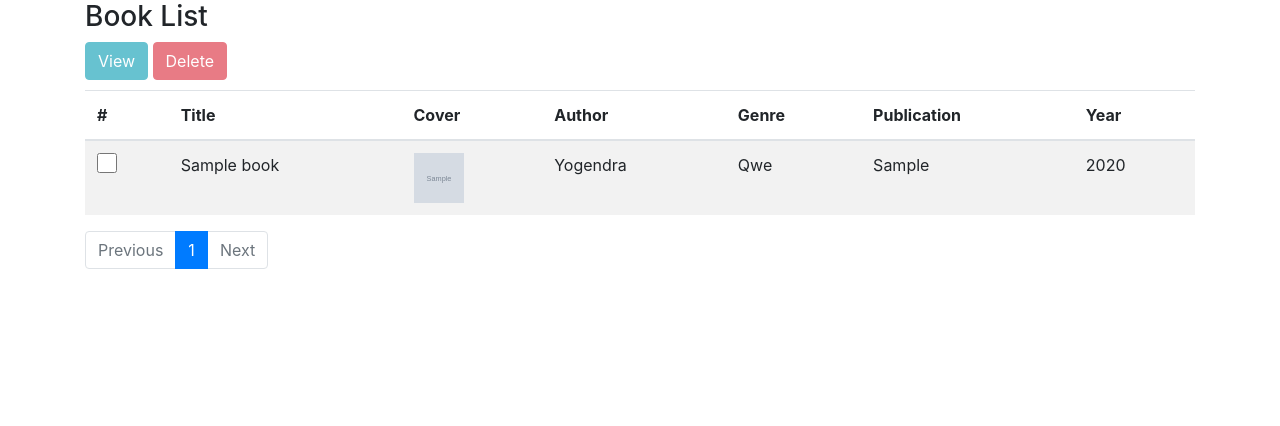
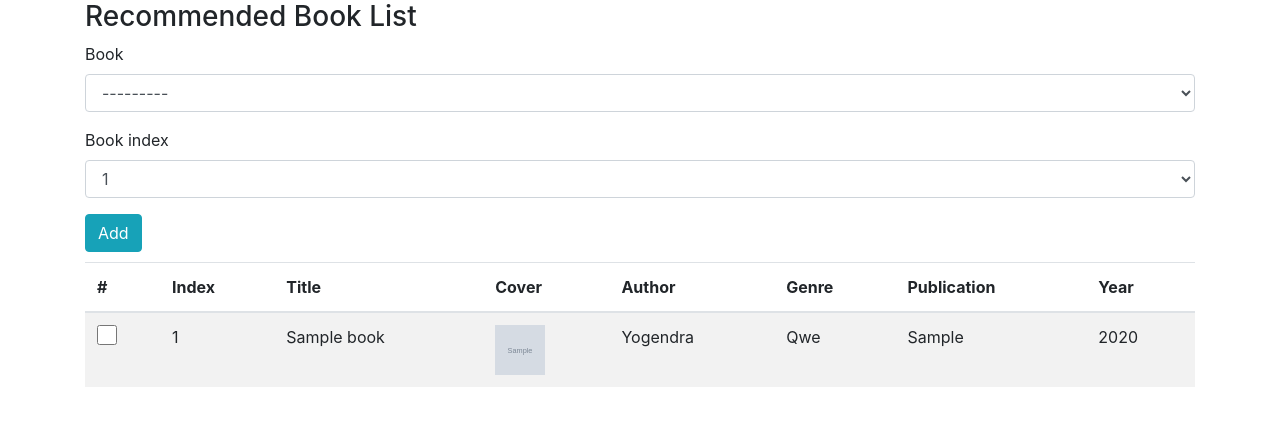
Before and after one commit to yogenns/libraryMgmtProject, a Django app: page /recommended_books/ in a window 1280 px wide. Shown: the part 56-482 px from the top of the page. Run offline with Django 3.2, Linux system fonts and the light colour scheme; a user stored in the database is signed in; data comes from the database, SQL or seed files in the repository; tables that the repository leaves empty hold one stand-in row (values such as "Sample post"); grey boxes marked "Sample" are stand-in pictures; some libraries are stand-ins or nearby versions.

Commit message:
Task 15 - Add Model for Recommended Books

```diff
--- a/yogenLibrary/library_app/forms.py
+++ b/yogenLibrary/library_app/forms.py
@@ -1,7 +1,7 @@
 from django.contrib.auth import get_user_model
 from django.contrib.auth.forms import UserCreationForm
 from django import forms
-from .models import Genre, Author
+from .models import Genre, Author, RecommendedBook, Book
 
 
 class CreateUserForm(UserCreationForm):
@@ -27,6 +27,8 @@
 
 
 class CreateAuthorForm(forms.ModelForm):
+    genre = forms.ModelChoiceField(queryset=Genre.objects.all())
+
     class Meta:
         model = Author
         fields = ('name',)
@@ -52,3 +54,24 @@
     uploader = forms.CharField(max_length=1024)
     publication = forms.CharField(max_length=1024)
     year = forms.IntegerField()
+
+
+class CreateRecommendedBookForm(forms.ModelForm):
+
+    class Meta:
+        model = RecommendedBook
+        fields = ('book', 'book_index')
+
+        CHOICES = (
+            ('1', '1'), ('2', '2'), ('3', '3'), ('4', '4'),
+            ('5', '5'), ('6', '6'), ('7', '7'), ('8', '8'),
+
+        )
+        widgets = {
+            'book_index': forms.Select(choices=CHOICES),
+        }
+
+    def get_initial(self):
+        initial = super().get_initial()
+        initial['book_index'] = [1, 2, 3, 4, 5, 6, 7, 8]
+        return initial
--- a/yogenLibrary/library_app/models.py
+++ b/yogenLibrary/library_app/models.py
@@ -31,3 +31,8 @@
 
     def __str__(self):
         return self.title
+
+
+class RecommendedBook(models.Model):
+    book_index = models.IntegerField()
+    book = models.ForeignKey(Book, on_delete=models.CASCADE)
--- /dev/null
+++ b/yogenLibrary/library_app/templates/library_app/recommendedbook_list.html
@@ -0,0 +1,53 @@
+{% extends "base.html" %}
+{% load bootstrap4 %}
+{% block body_block %}
+
+<div class="container">
+    <h3>Recommended Book List</h3>
+    <div class="toolbar">
+
+        <form id="form-btn" action="/recommended_books/add/" method="POST">
+            {% csrf_token %}
+            {% bootstrap_form form %}
+
+            <button id="view" class="btn btn-info" onclick="add()">Add</button>
+        </form>
+    </div>
+    <table id="table" class="table table-striped">
+        <thead>
+            <tr>
+                <th scope="col" data-checkbox="true">#</th>
+                <th scope="col">Index</th>
+                <th scope="col">Title</th>
+                <th scope="col">Cover</th>
+                <th scope="col">Author</th>
+                <th scope="col">Genre</th>
+                <th scope="col">Publication</th>
+                <th scope="col">Year</th>
+            </tr>
+        </thead>
+        <tbody>
+            {% for recommendedbook in recommendedbook_list %}
+            <tr id="{{recommendedbook.pk}}">
+                <th scope="row">
+                    <input type="checkbox" class="largerCheckbox" id="{{recommendedbook.pk}}"
+                        onchange="setSelection(this)">
+                </th>
+                <td>{{recommendedbook.book_index}}</td>
+                <td>{{recommendedbook.book.title}}</td>
+                <td><img class="coverImgSmall" src="/media/{{recommendedbook.book.book_cover}}"></td>
+                <td>{{recommendedbook.book.author}}</td>
+                <td>{{recommendedbook.book.genre}}</td>
+                <td>{{recommendedbook.book.publication}}</td>
+                <td>{{recommendedbook.book.year}}</td>
+            </tr>
+            {% empty %}
+            <tr>
+                <td colspan="8">Recommendation List is Empty</td>
+            </tr>
+            {% endfor %}
+        </tbody>
+    </table>
+</div>
+
+{% endblock %}
--- a/yogenLibrary/library_app/urls.py
+++ b/yogenLibrary/library_app/urls.py
@@ -14,6 +14,9 @@
     url('author/', views.CreateAuthorView.as_view(), name='author'),
     url('upload_book/',  views.ContactWizard.as_view(
         [forms.UploadBookForm1, forms.SelectAuthorForm2]), name='upload_book'),
-    url('books/', views.BookListView.as_view(), name='books'),
-    url('view/book/(?P<pk>\d+)/', views.BookDetailView.as_view(), name='book_detail'),
+    url('^books/', views.BookListView.as_view(), name='books'),
+    url('^view/book/(?P<pk>\d+)/',
+        views.BookDetailView.as_view(), name='book_detail'),
+    url('^recommended_books/', views.CreateRecommendedBookListView.as_view(),
+        name='recommended_books'),
 ] + static(settings.MEDIA_URL, document_root=settings.MEDIA_ROOT)
--- a/yogenLibrary/library_app/views.py
+++ b/yogenLibrary/library_app/views.py
@@ -225,3 +225,15 @@
     def get_queryset(self):
         queryset = super().get_queryset()
         return queryset.filter(pk=self.kwargs.get('pk'))
+
+
+class CreateRecommendedBookListView(SuperUserRequiredMixin, CreateView):
+    model = models.RecommendedBook
+    form_class = forms.CreateRecommendedBookForm
+    success_url = reverse_lazy('library_app:recommended_books')
+    template_name = 'library_app/recommendedbook_list.html'
+
+    def get_context_data(self, **kwargs):
+        kwargs['recommendedbook_list'] = models.RecommendedBook.objects.order_by(
+            'pk')
+        return super(CreateRecommendedBookListView, self).get_context_data(**kwargs)
--- a/yogenLibrary/templates/base.html
+++ b/yogenLibrary/templates/base.html
@@ -39,6 +39,7 @@
               <a class="dropdown-item" href="{% url 'library_app:author' %}">Add Author</a>
               <a class="dropdown-item" href="{% url 'library_app:upload_book' %}">Upload Book</a>
               <a class="dropdown-item" href="{% url 'library_app:books' %}">Books</a>
+              <a class="dropdown-item" href="{% url 'library_app:recommended_books' %}">Recommended Books</a>
               {% else %}
               <a class="dropdown-item" href="#">My loans</a>
               {% endif %}
```
